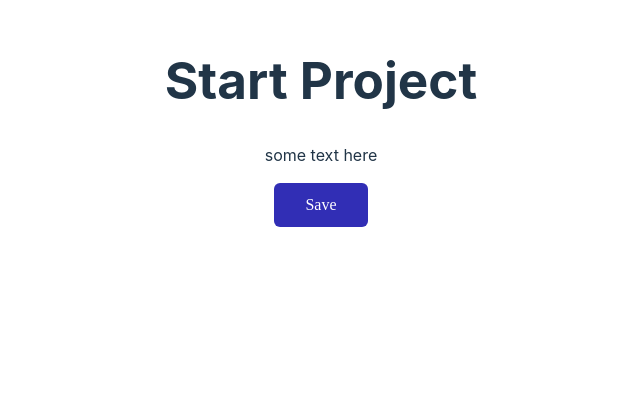
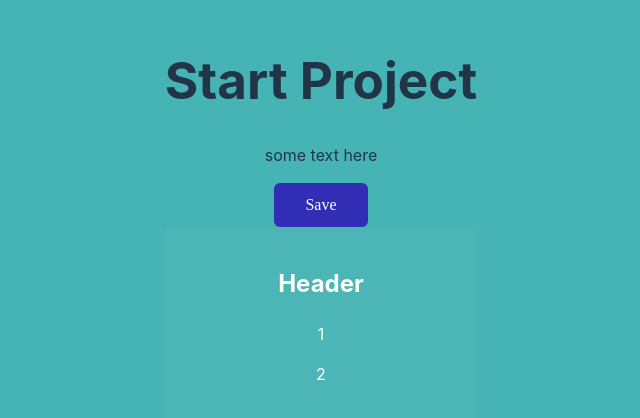
Before and after one commit to getFrontend/react-app-first, a React (Vite) app: page / in a window 1280 px wide. Shown: the part 180-598 px from the top of the page, without its empty margins (319-959 px from the left). Built offline with nearby package versions, Linux system fonts and the light colour scheme.

Commit message:
change some styles

```diff
--- a/src/index.css
+++ b/src/index.css
@@ -29,6 +29,7 @@ body {
   place-items: center;
   min-width: 320px;
   min-height: 100vh;
+  background-color: #46b4b4;
 }
 
 h1 {
```
